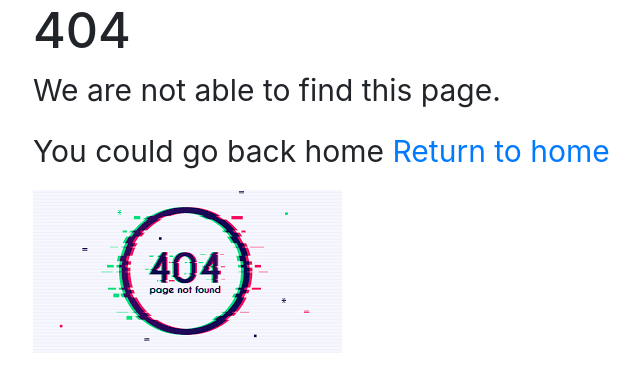
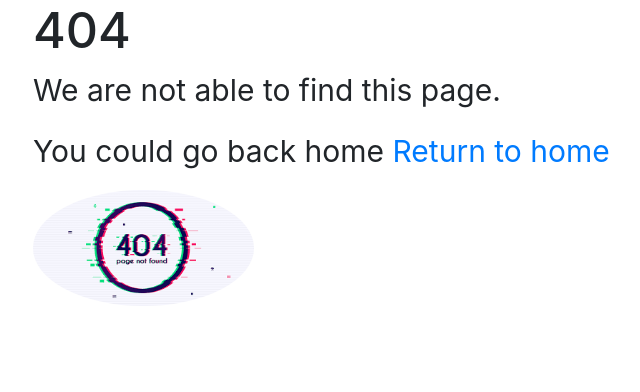
Before and after one commit to CL0456/WebsiteProject, a Flask app: template app/templates/404.html in a window 1280 px wide. Shown: the part 71-463 px from the top of the page, without its empty margins (52-692 px from the left). Run offline with Flask 2, Linux system fonts and the light colour scheme; the visitor is signed in with stand-in values (Sample User, id 1); the template is opened without the code that fills it: most values are stand-ins (such as "Sample title", 1, 10 or a date in 2020); some libraries are stand-ins or nearby versions.

Commit message:
25/9/2020

```diff
--- a/app/static/css/style.css
+++ b/app/static/css/style.css
@@ -31,7 +31,7 @@ body.home {
     font-size: 20px;
     font-family: Cambria, Cochin, Georgia, Times, 'Times New Roman', serif;
     font-weight: 200px;
-    color: azure;
+    color: white;
     text-align: left;
 }
 
@@ -47,13 +47,27 @@ body.home {
     text-align: left;
 }
 
+#error_img{
+ border-radius: 50%;
+    width: 250px;
+        height: auto;
+}
+
+#error_img {
+    height: 33%;
+      width: auto;
+    }
+
+
 /*General*/
 #main{
 margin-top: 2rem;
 }
+
 cards{
     height: 100%!important;
 }
+
 .cards img{
 width: 100px;
 height: auto;
@@ -85,16 +99,19 @@ h1 {
  text-align: center;
  font-size: 25px;
 }
+
 label{
     width: 100%;
     display: inline-block;
     text-align: left;
 }
+
 /*Input Fields*/
 #content{
     text-align: center;
 
 }
+
 .login_form_background{
     margin-top: 2rem;
     padding: 2rem;
@@ -103,7 +120,7 @@ label{
 
 #text_box {
     text-align: center;
-    background-color: aquamarine;
+    background-color: #fff;
     margin-top: 2rem;
     padding: 2rem;
 }
@@ -123,6 +140,7 @@ label{
     width: 100%;
     height: auto;
 }
+
 /** styling for Avatar **/
  #avatar {
     width: 33%;
@@ -138,8 +156,10 @@ label{
   height: 33%;
   width: auto;
 }
+
 /** CSS for Upload Form **/
 #Upload_form{
    align-content: center;
+   color: white;
 
 }
```
Also changed, not shown: app/static/uploads/7e738291-fed4-11ea-827f-1063c83e0226.jpeg (added), app/static/uploads/ZCp3vH6UQXMzn1ULaI9ao4SEBGg2.gif, app/static/uploads/ZCp3vH6UQXMzn1ULaI9ao4SEBGg2.jpg, app/static/uploads/ZCp3vH6UQXMzn1ULaI9ao4SEBGg2.png.
